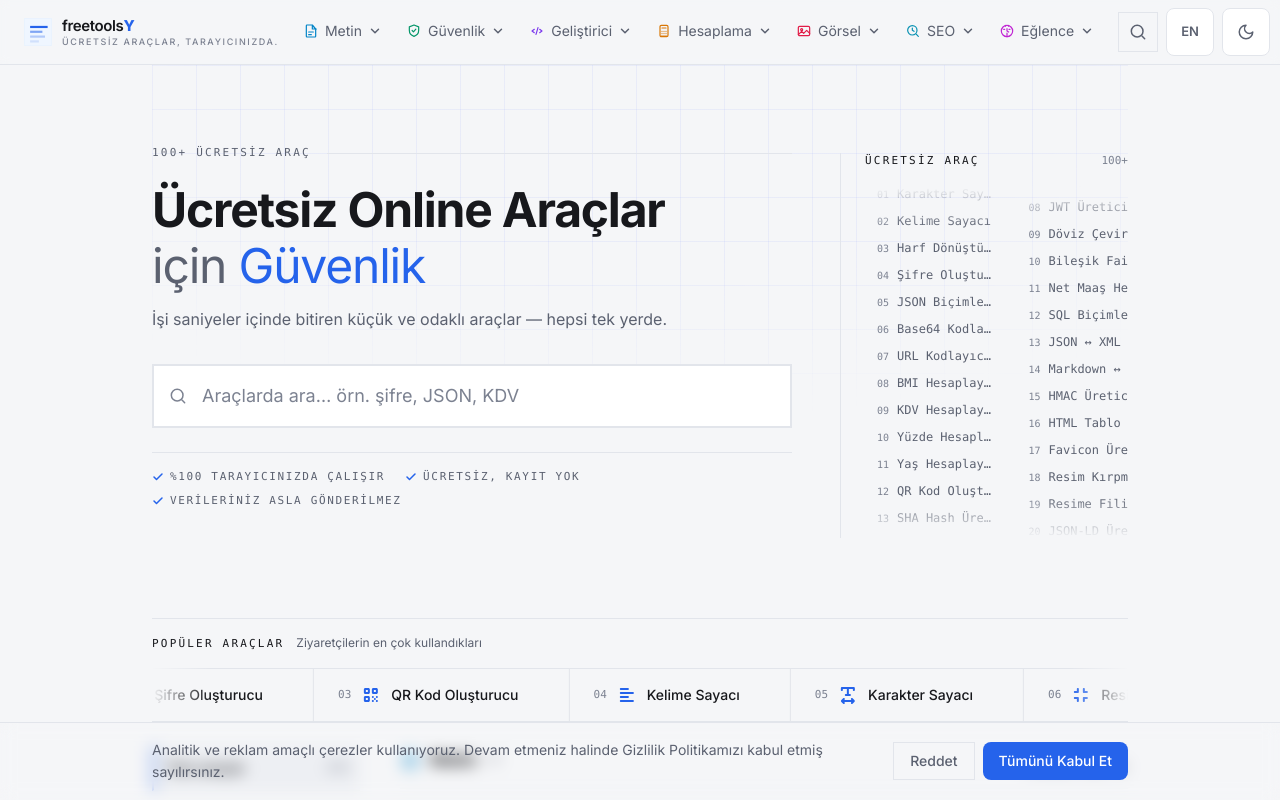
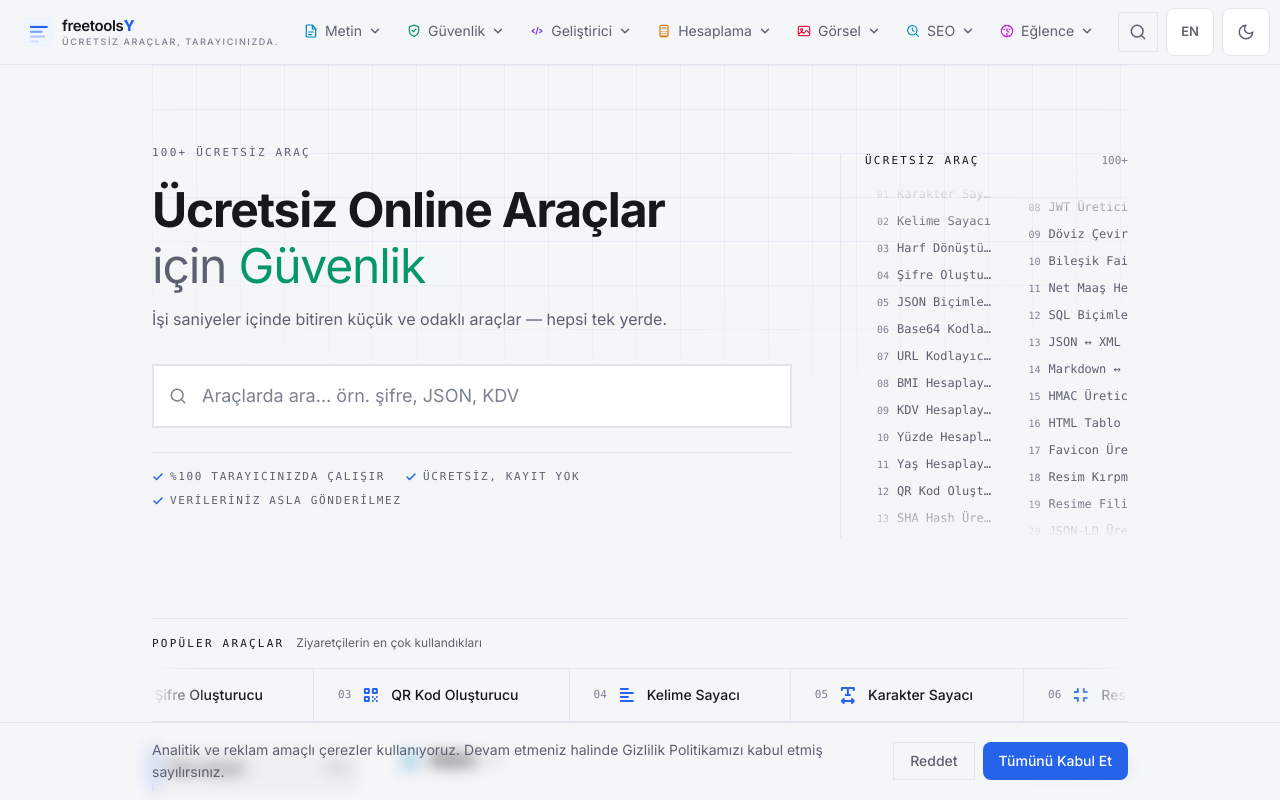
Before and after one commit to 4min-prog/freetoolsy, a Next.js app: page /tr in a window 1280 px wide. Shown: the top 800 px of the page. Built offline with nearby package versions, Linux system fonts and the light colour scheme.

Commit message:
fix: hero'da donen kategori adlari ikon renkleriyle uyumlu

```diff
--- a/app/[locale]/page.tsx
+++ b/app/[locale]/page.tsx
@@ -11,6 +11,7 @@ import JsonLd from "@/components/JsonLd";
 import RotatingWords from "@/components/RotatingWords";
 import { Link } from "@/i18n/navigation";
 import { displayToolCount, tools } from "@/data/tools";
+import { categoryTheme } from "@/components/categoryTheme";
 import { toolPath } from "@/lib/paths";
 import type { Locale } from "@/i18n/routing";
 
@@ -56,8 +57,10 @@ export default async function Home({ params }: { params: { locale: string } }) {
   const categoryNames = (messages as { Categories?: Record<string, string> })
     .Categories;
   const heroWords = ["text", "developer", "security", "calculation", "image", "seo", "fun"]
-    .map((id) => categoryNames?.[id])
-    .filter((name): name is string => Boolean(name));
+    .map((id) => ({
+      text: categoryNames?.[id] ?? id,
+      color: categoryTheme(id).iconText,
+    }));
 
   return (
     <main className="mx-auto w-full max-w-5xl flex-1 px-4 sm:px-6">
--- a/components/RotatingWords.tsx
+++ b/components/RotatingWords.tsx
@@ -2,8 +2,13 @@
 
 import { useEffect, useState } from "react";
 
+type RotatingWord = {
+  text: string;
+  color: string;
+};
+
 type RotatingWordsProps = {
-  words: string[];
+  words: RotatingWord[];
   intervalMs?: number;
 };
 
@@ -23,8 +28,8 @@ export default function RotatingWords({
   const word = words[index % words.length];
 
   return (
-    <span key={word} className="hero-rotating-word text-accent">
-      {word}
+    <span key={word.text} className={`hero-rotating-word ${word.color}`}>
+      {word.text}
     </span>
   );
 }
```
